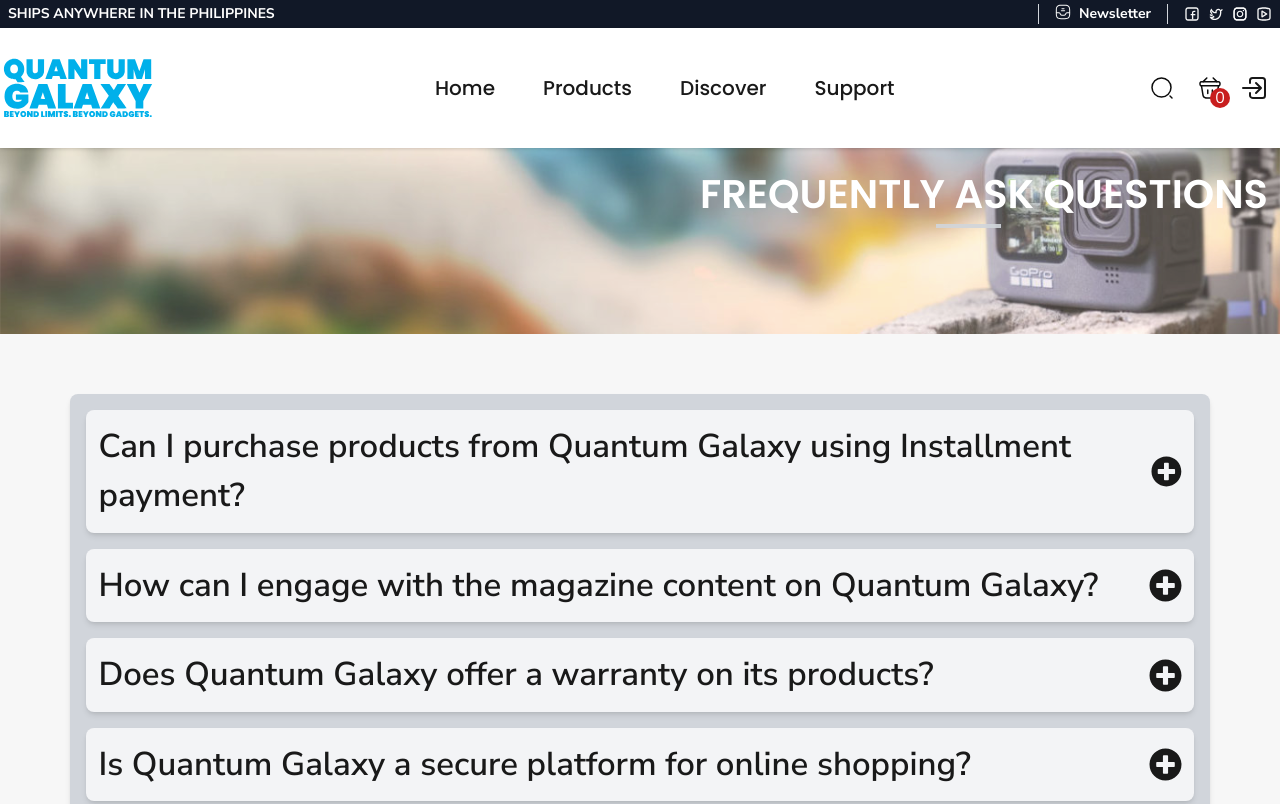
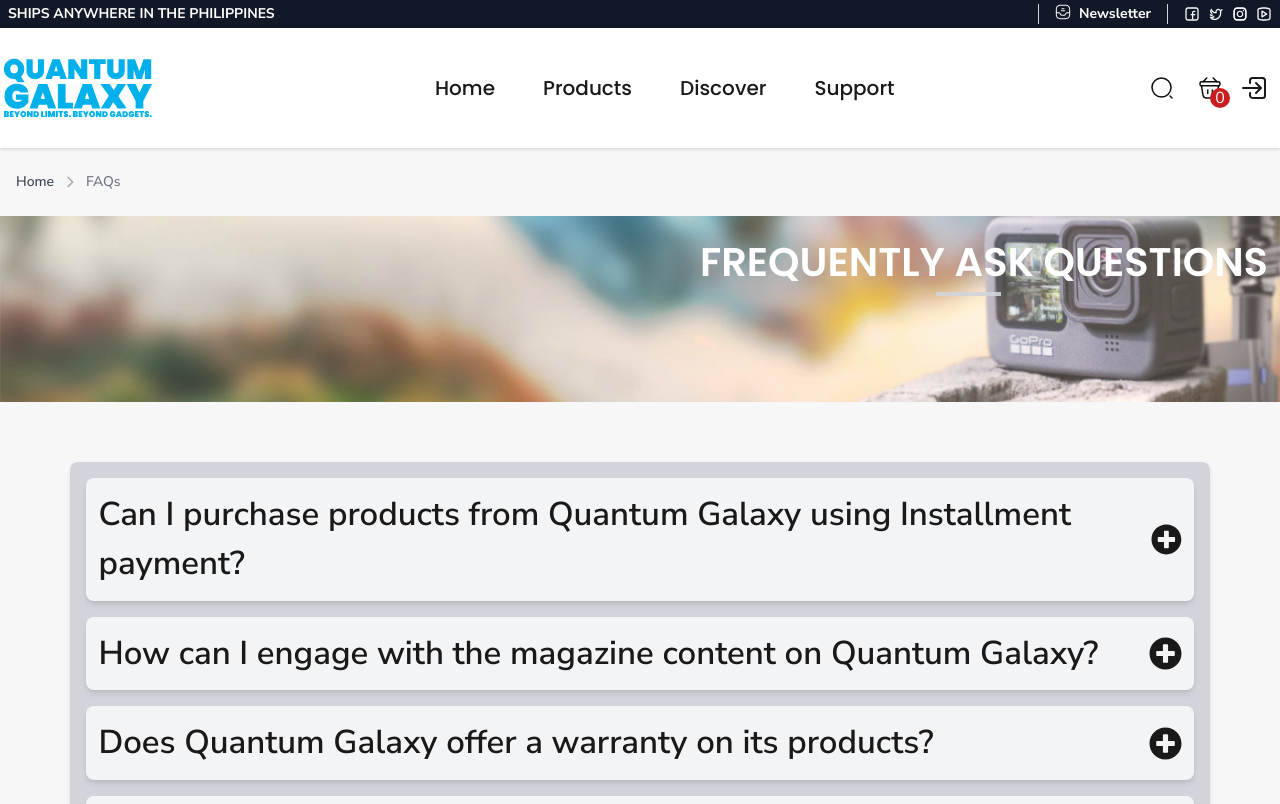
Before and after one commit to ricohermosoryan/Mini-Project-2, a React (Vite) app: page /FAQs in a window 1280 px wide. Shown: the top 804 px of the page. Built offline with nearby package versions, Linux system fonts and the light colour scheme.

Commit message:
Add breadcrumb

```diff
--- a/src/components/pages/AboutUs.jsx
+++ b/src/components/pages/AboutUs.jsx
@@ -2,11 +2,26 @@ import React from "react";
 import about from "../../assets/about.svg";
 import { motion } from "framer-motion";
 import PageTransition from "../PageTransition";
+import { Breadcrumb } from "flowbite-react";
+import { Link } from "react-router-dom";
 
 export default function AboutUs() {
   return (
     <>
       <PageTransition>
+        <div className="container mx-auto px-4">
+            {/* BREADCRUMB */}
+            <div className="my-6">
+              <Breadcrumb className="truncate">
+                <Breadcrumb.Item>
+                    <Link to="/home" className="text-gray-700">Home</Link>
+                </Breadcrumb.Item>
+                <Breadcrumb.Item>
+                  About Us
+                </Breadcrumb.Item>
+              </Breadcrumb>
+          </div>
+        </div>
         <div className="">
           <img
             className=" lg:object-cover lg:w-screen lg:h-[280px]"
--- a/src/components/pages/ContactUs.jsx
+++ b/src/components/pages/ContactUs.jsx
@@ -3,11 +3,26 @@ import contactus from "../../assets/contactus.svg";
 import message from "../../assets/sendmessage.svg";
 import { motion } from "framer-motion";
 import PageTransition from "../PageTransition";
+import { Link } from "react-router-dom";
+import { Breadcrumb } from "flowbite-react";
 
 export default function ContactUs() {
   return (
     <>
       <PageTransition>
+        <div className="container mx-auto px-4">
+            {/* BREADCRUMB */}
+            <div className="my-6">
+              <Breadcrumb className="truncate">
+                <Breadcrumb.Item>
+                    <Link to="/home" className="text-gray-700">Home</Link>
+                </Breadcrumb.Item>
+                <Breadcrumb.Item>
+                  Contact Us
+                </Breadcrumb.Item>
+              </Breadcrumb>
+          </div>
+        </div>
         <div className="banner">
           <img src={contactus} alt="image" className="lg:w-screen" />
         </div>
--- a/src/components/pages/FAQs.jsx
+++ b/src/components/pages/FAQs.jsx
@@ -3,6 +3,8 @@ import banner from "../../assets/FAQs.svg";
 import { FaPlusCircle, FaMinusCircle } from "react-icons/fa";
 import { AnimatePresence, motion } from "framer-motion";
 import PageTransition from "../PageTransition";
+import { Breadcrumb } from "flowbite-react";
+import { Link } from "react-router-dom";
 
 export default function FAQs() {
   const [activeQuestion, setActiveQuestion] = useState(null);
@@ -44,6 +46,19 @@ export default function FAQs() {
   return (
     <>
       <PageTransition>
+        <div className="container mx-auto px-4">
+            {/* BREADCRUMB */}
+            <div className="my-6">
+              <Breadcrumb className="truncate">
+                <Breadcrumb.Item>
+                    <Link to="/home" className="text-gray-700">Home</Link>
+                </Breadcrumb.Item>
+                <Breadcrumb.Item>
+                  FAQs
+                </Breadcrumb.Item>
+              </Breadcrumb>
+          </div>
+        </div>
         <div className="banner">
           <img src={banner} alt="image" className="lg:w-screen" />
         </div>
--- a/src/components/pages/News.jsx
+++ b/src/components/pages/News.jsx
@@ -6,6 +6,7 @@ import dayjs from "dayjs";
 import newsIcon from "../../assets/newsicon.svg";
 import { motion } from "framer-motion";
 import { Link } from "react-router-dom";
+import { Breadcrumb } from "flowbite-react";
 
 export default function News() {
   const [data, setData] = useState([]);
@@ -39,6 +40,19 @@ export default function News() {
   return (
     <>
       <PageTransition>
+        <div className="container mx-auto px-4">
+            {/* BREADCRUMB */}
+            <div className="my-6">
+              <Breadcrumb className="truncate">
+                <Breadcrumb.Item>
+                    <Link to="/home" className="text-gray-700">Home</Link>
+                </Breadcrumb.Item>
+                <Breadcrumb.Item>
+                  News
+                </Breadcrumb.Item>
+              </Breadcrumb>
+          </div>
+        </div>
         <div className="banner">
           <img
             src={news}
--- a/src/components/pages/PrivacyPolicy.jsx
+++ b/src/components/pages/PrivacyPolicy.jsx
@@ -1,11 +1,26 @@
 import React, { useState } from "react";
 import PageTransition from "../PageTransition";
+import { Breadcrumb } from "flowbite-react";
+import { Link } from "react-router-dom";
 
 export default function PrivacyPolicy() {
 
   return (
     <>
       <PageTransition>
+        <div className="container mx-auto px-4">
+            {/* BREADCRUMB */}
+            <div className="my-6">
+              <Breadcrumb className="truncate">
+                <Breadcrumb.Item>
+                    <Link to="/home" className="text-gray-700">Home</Link>
+                </Breadcrumb.Item>
+                <Breadcrumb.Item>
+                  Privacy Policy
+                </Breadcrumb.Item>
+              </Breadcrumb>
+          </div>
+        </div>
         <div className="container mx-auto text-justify">
           <h1 className="mt-4">QuantumGalaxy Account Privacy Policy</h1>
 
--- a/src/components/pages/TermsOfService.jsx
+++ b/src/components/pages/TermsOfService.jsx
@@ -1,11 +1,26 @@
 import React, { useState } from "react";
 import PageTransition from "../PageTransition";
+import { Breadcrumb } from "flowbite-react";
+import { Link } from "react-router-dom";
 
 export default function TermsOfService() {
 
   return (
     <>
       <PageTransition>
+        <div className="container mx-auto px-4">
+            {/* BREADCRUMB */}
+            <div className="my-6">
+              <Breadcrumb className="truncate">
+                <Breadcrumb.Item>
+                    <Link to="/home" className="text-gray-700">Home</Link>
+                </Breadcrumb.Item>
+                <Breadcrumb.Item>
+                  Terms of Service
+                </Breadcrumb.Item>
+              </Breadcrumb>
+          </div>
+        </div>
         <div className="container mx-auto text-justify">
 
           <h1 className="mt-4">Terms of Service</h1>
```
